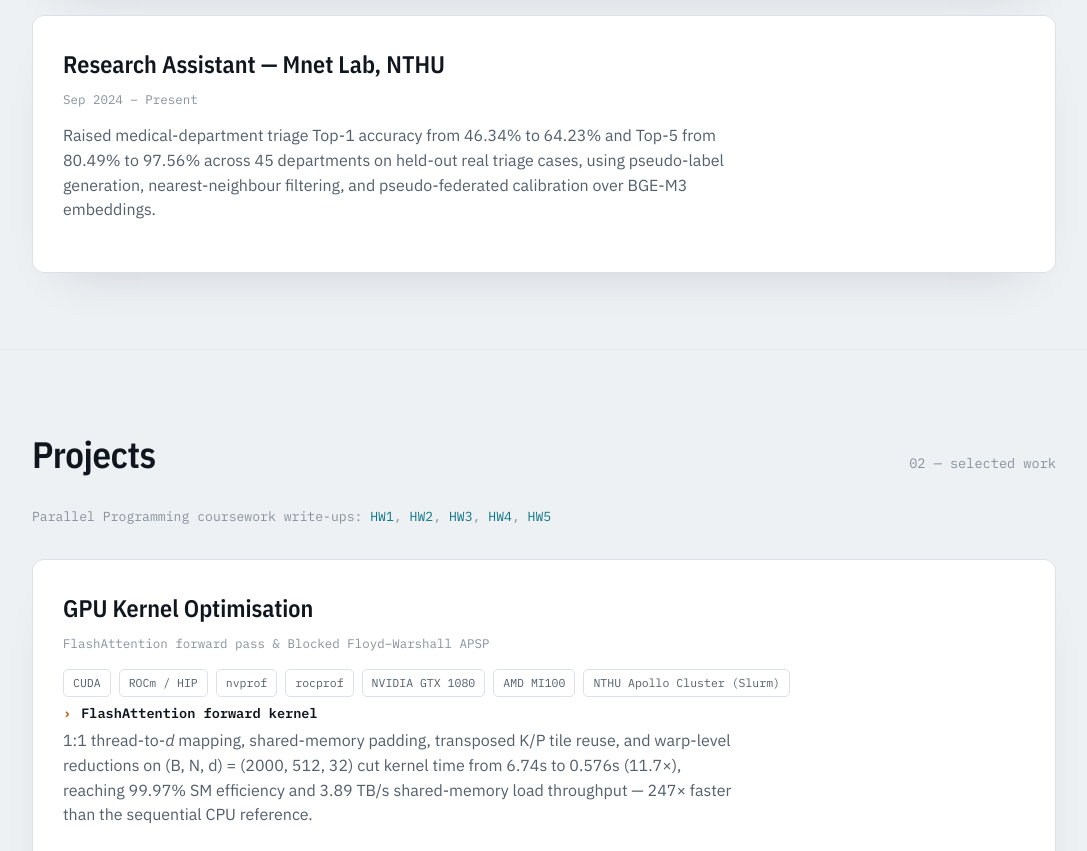
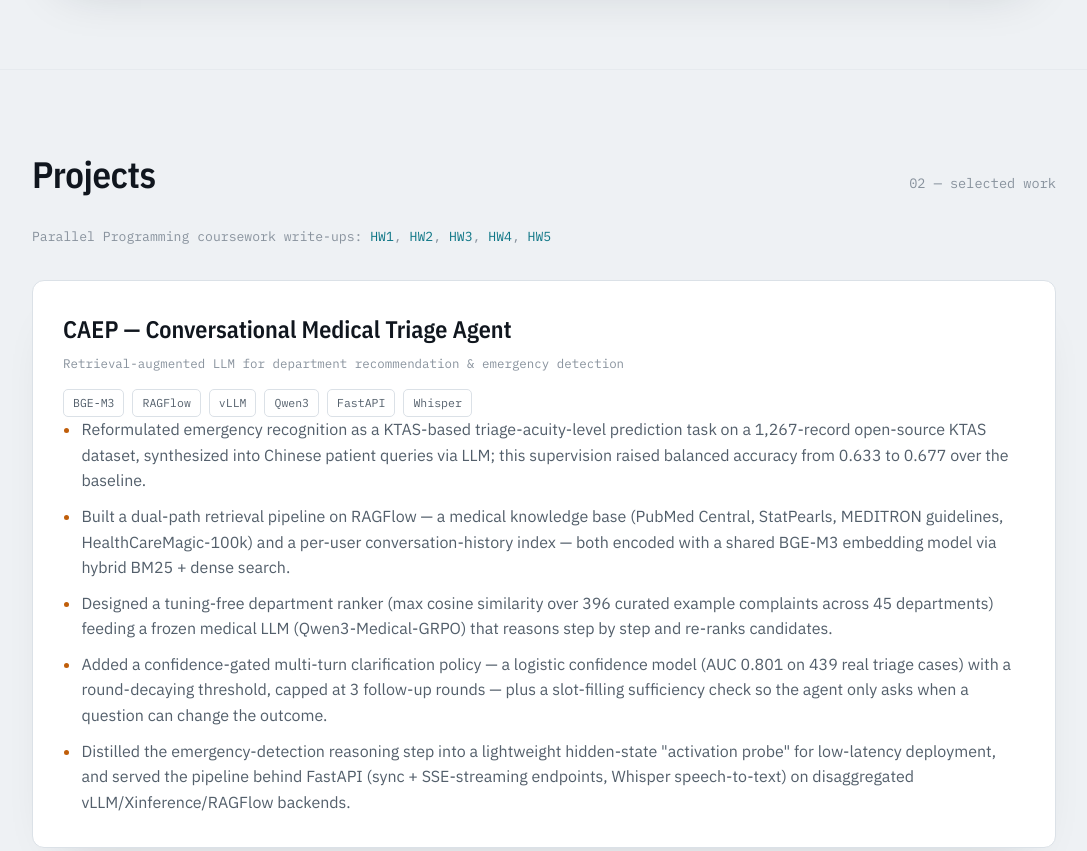
Before and after one commit to flin1206/flin1206.github.io, a plain HTML site: page index.html in a window 1280 px wide. Shown: the part 1020-1871 px from the top of the page, without its empty margins (96-1183 px from the left). Drawn offline with nearby package versions, Linux system fonts and the light colour scheme.

Commit message:
feat: replace RA entry with CAEP project write-up

```diff
--- a/index.html
+++ b/index.html
@@ -179,6 +179,11 @@
     border:1px solid var(--border); border-radius:5px; padding:4px 9px;
   }
 
+  .card ul.list{margin:0; padding-left:1.15em; color:var(--ink-dim);}
+  .card ul.list li{margin-bottom:10px; line-height:1.6;}
+  .card ul.list li:last-child{margin-bottom:0;}
+  .card ul.list li::marker{color:var(--accent);}
+
   .subhead{
     font-family:var(--font-mono); font-size:.85rem; color:var(--ink); font-weight:600;
     margin:26px 0 4px; display:flex; align-items:center; gap:10px;
@@ -254,7 +259,7 @@
     <div class="wrap">
       <div class="section-head">
         <h2>Research</h2>
-        <span class="section-index">01 — publications &amp; appointments</span>
+        <span class="section-index">01 — publications</span>
       </div>
 
       <div class="card">
@@ -273,20 +278,6 @@
         </p>
       </div>
 
-      <div class="card">
-        <div class="card-top">
-          <div>
-            <div class="card-title">Research Assistant — Mnet Lab, NTHU</div>
-            <div class="card-meta">Sep 2024 – Present</div>
-          </div>
-        </div>
-        <p class="desc">
-          Raised medical-department triage Top-1 accuracy from 46.34% to 64.23% and Top-5 from
-          80.49% to 97.56% across 45 departments on held-out real triage cases, using
-          pseudo-label generation, nearest-neighbour filtering, and pseudo-federated calibration
-          over BGE-M3 embeddings.
-        </p>
-      </div>
     </div>
   </section>
 
@@ -304,6 +295,26 @@
         <a href="https://app.notion.com/p/PP_2025_HW4-2c07b2b40250806d8fa1fa7f86fbdffc" target="_blank" rel="noopener">HW4</a>,
         <a href="https://app.notion.com/p/PP_2025_HW5-2ce7b2b402508080b77dc5674b95cc76" target="_blank" rel="noopener">HW5</a>
       </p>
+
+      <div class="card">
+        <div class="card-top">
+          <div>
+            <div class="card-title">CAEP — Conversational Medical Triage Agent</div>
+            <div class="card-meta">Retrieval-augmented LLM for department recommendation &amp; emergency detection</div>
+          </div>
+        </div>
+        <div class="tags">
+          <span class="tag">BGE-M3</span><span class="tag">RAGFlow</span><span class="tag">vLLM</span>
+          <span class="tag">Qwen3</span><span class="tag">FastAPI</span><span class="tag">Whisper</span>
+        </div>
+        <ul class="list">
+          <li>Reformulated emergency recognition as a KTAS-based triage-acuity-level prediction task on a 1,267-record open-source KTAS dataset, synthesized into Chinese patient queries via LLM; this supervision raised balanced accuracy from 0.633 to 0.677 over the baseline.</li>
+          <li>Built a dual-path retrieval pipeline on RAGFlow — a medical knowledge base (PubMed Central, StatPearls, MEDITRON guidelines, HealthCareMagic-100k) and a per-user conversation-history index — both encoded with a shared BGE-M3 embedding model via hybrid BM25 + dense search.</li>
+          <li>Designed a tuning-free department ranker (max cosine similarity over 396 curated example complaints across 45 departments) feeding a frozen medical LLM (Qwen3-Medical-GRPO) that reasons step by step and re-ranks candidates.</li>
+          <li>Added a confidence-gated multi-turn clarification policy — a logistic confidence model (AUC 0.801 on 439 real triage cases) with a round-decaying threshold, capped at 3 follow-up rounds — plus a slot-filling sufficiency check so the agent only asks when a question can change the outcome.</li>
+          <li>Distilled the emergency-detection reasoning step into a lightweight hidden-state "activation probe" for low-latency deployment, and served the pipeline behind FastAPI (sync + SSE-streaming endpoints, Whisper speech-to-text) on disaggregated vLLM/Xinference/RAGFlow backends.</li>
+        </ul>
+      </div>
 
       <div class="card">
         <div class="card-top">
```
